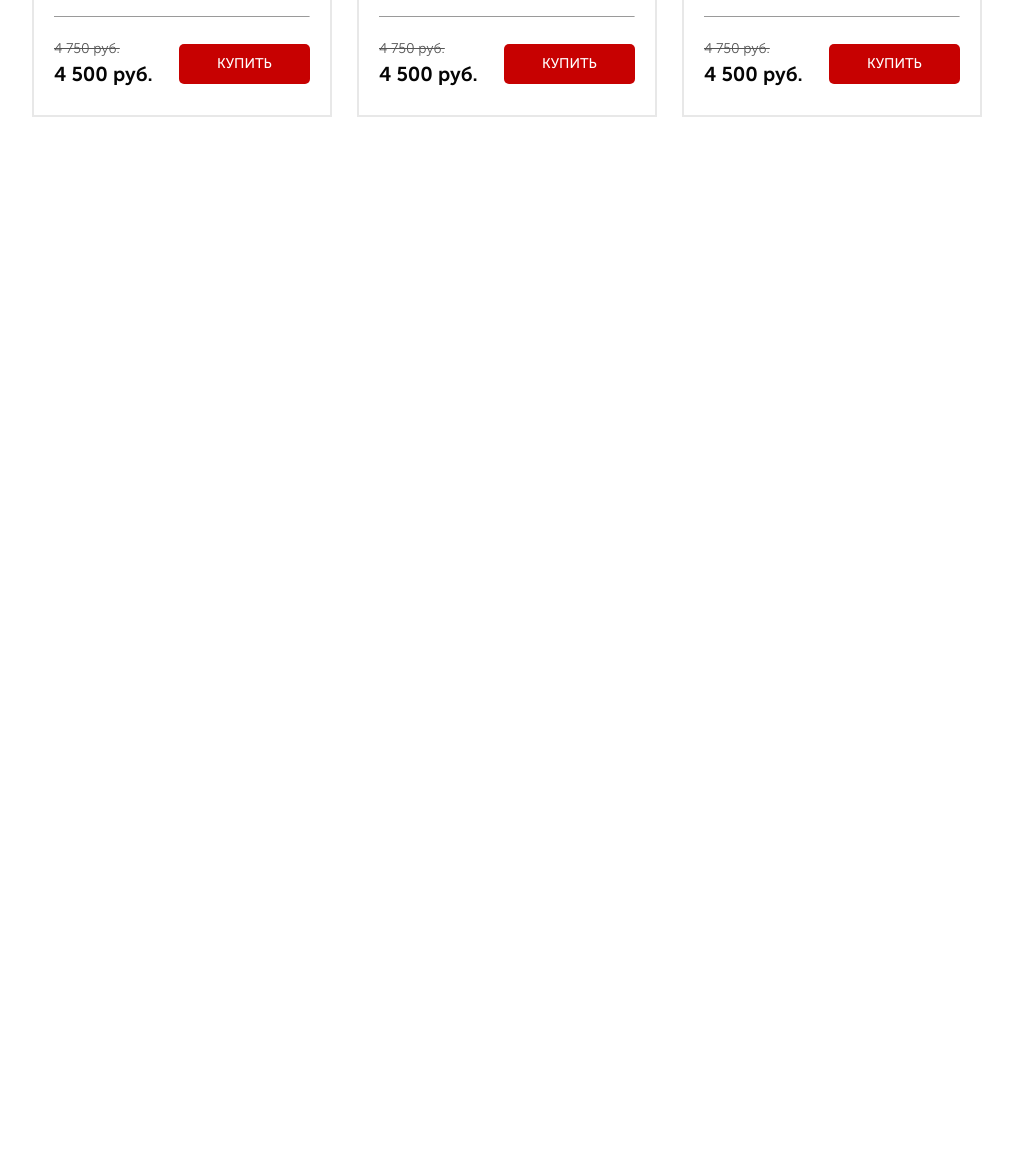
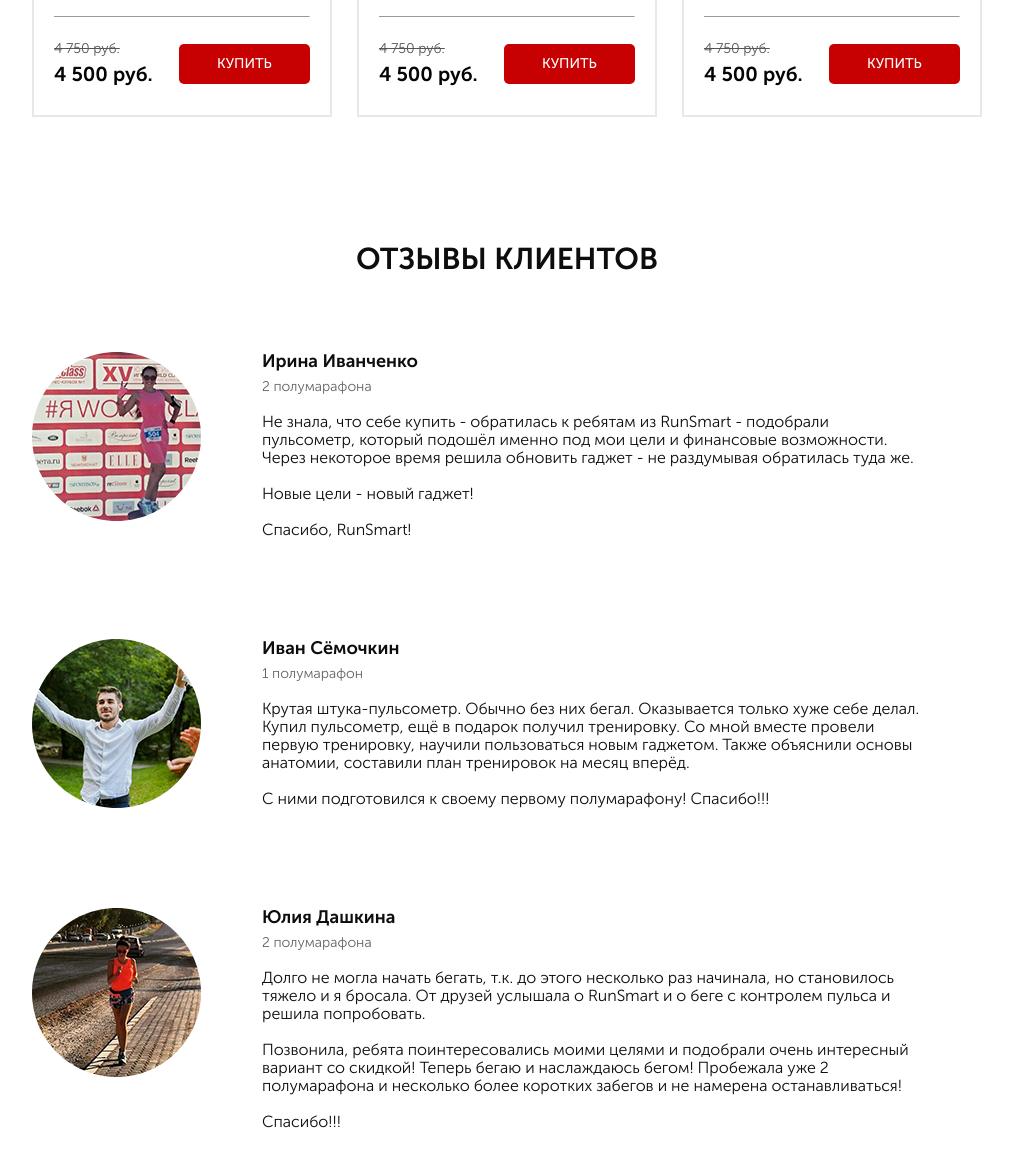
Before and after one commit to Khikrus/RunSmart-project, a website: page src/index.html in a window 1280 px wide. Shown: the part 3752-4918 px from the top of the page, without its empty margins (133-1146 px from the left). Before the commit the page ends 3989 px from the top, so only its background shows below. Drawn offline with nearby package versions, Linux system fonts and the light colour scheme.

Commit message:
Добавлены отзывы

```diff
--- a/src/index.html
+++ b/src/index.html
@@ -388,6 +388,54 @@
         </div>
     </section>
 
+    <section class="reviews">
+        <div class="container">
+            <h2 class="title">отзывы клиентов</h2>
+            <div class="reviews__item">
+                <img src="img/review_1.png" alt="Ирина Иванченко" class="reviews__img">
+                <div class="reviews__text">
+                    <div class="reviews__subtitle">Ирина Иванченко</div>
+                    <div class="reviews__count">2 полумарафона</div>
+                    <div class="reviews__descr">Не знала, что себе купить - обратилась к ребятам из RunSmart - подобрали пульсометр, который подошёл именно под мои цели и финансовые возможности.
+                    Через некоторое время решила обновить гаджет - не раздумывая обратилась туда же.
+                    <br><br>
+                    Новые цели - новый гаджет!
+                    <br><br>
+                    Спасибо, RunSmart!</div>
+                </div>
+            </div>
+            <div class="reviews__item">
+                <img src="img/review_2.png" alt="Иван Сёмочкин" class="reviews__img">
+                <div class="reviews__text">
+                    <div class="reviews__subtitle">Иван Сёмочкин</div>
+                    <div class="reviews__count">1 полумарафон</div>
+                    <div class="reviews__descr">Крутая штука-пульсометр. Обычно без них бегал. Оказывается только хуже себе делал.
+                    Купил пульсометр, ещё в подарок получил тренировку. Со мной вместе провели первую тренировку, научили пользоваться новым гаджетом. Также объяснили основы анатомии, составили план тренировок на месяц вперёд.
+                    <br><br>
+                    С ними подготовился к своему первому полумарафону! Спасибо!!!</div>
+                </div>
+            </div>
+            <div class="reviews__item">
+                <img src="img/review_3.png" alt="Юлия Дашкина" class="reviews__img">
+                <div class="reviews__text">
+                    <div class="reviews__subtitle">Юлия Дашкина</div>
+                    <div class="reviews__count">2 полумарафона</div>
+                    <div class="reviews__descr">Долго не могла начать бегать, т.к. до этого несколько раз начинала, но становилось тяжело и я бросала. От друзей услышала о RunSmart и о беге с контролем пульса и решила попробовать.
+                    <br><br>
+                    Позвонила, ребята поинтересовались моими целями и подобрали очень интересный вариант со скидкой! Теперь бегаю и наслаждаюсь бегом! Пробежала уже 2 полумарафона и несколько более коротких забегов и не намерена останавливаться!
+                    <br><br>
+                    Спасибо!!!</div>
+                </div>
+            </div>
+        </div>
+    </section>
+
+    <footer class="footer">
+        <!-- <div class="footer__map"></div> -->
+        <iframe src="https://www.google.com/maps/embed?pb=!1m18!1m12!1m3!1d2244.4303074593986!2d37.64480731604679!3d55.76839799825632!2m3!1f0!2f0!3f0!3m2!1i1024!2i768!4f13.1!3m3!1m2!1s0x46b54a636edcd2ad%3A0x4c2ca101e2c8c617!2z0JzRj9GB0L3QuNGG0LrQuNC5INC_0YAt0LQsIDQvMywg0JzQvtGB0LrQstCwLCAxMDcwNzg!5e0!3m2!1sru!2sru!4v1591822265591!5m2!1sru!2sru" width="100%" height="630" frameborder="0" style="border:0;" allowfullscreen="" aria-hidden="false" tabindex="0"></iframe>
+        <div class="footer_info"></div>
+    </footer>
+
     <script type="text/javascript" src="https://code.jquery.com/jquery-1.11.0.min.js"></script>
     <script type="text/javascript" src="https://code.jquery.com/jquery-migrate-1.2.1.min.js"></script>
     <script src="js/slick.min.js"></script>
--- /dev/null
+++ b/src/sass/blocks/_footer.scss
@@ -0,0 +1,3 @@
+.footer {
+    height: 630px;
+}
--- /dev/null
+++ b/src/sass/blocks/_reviews.scss
@@ -0,0 +1,38 @@
+.reviews {
+    padding-bottom: 71px;
+    &__item {
+        display: flex;
+        margin-top: 100px;
+        &:nth-child(2) {
+            margin-top: 70px;
+        }
+    }
+    &__img {
+        width: 169px;
+        height: 169px;
+    }
+    &__text {
+        max-width: 660px;
+        margin-left: 61px;
+    }
+    &__subtitle {
+        color: #0d0d0d;
+        font-size: 18px;
+        font-weight: 700;
+        line-height: 18px;
+    }
+    &__count {
+        margin-top: 10px;
+        color: #646464;
+        font-size: 14px;
+        font-weight: 300;
+        line-height: 14px;
+    }
+    &__descr {
+        margin-top: 19px;
+        color: #0d0d0d;
+        font-size: 16px;
+        font-weight: 300;
+        line-height: 18px;
+    }
+}
--- a/src/sass/style.scss
+++ b/src/sass/style.scss
@@ -15,3 +15,5 @@
 @import 'blocks/forms';
 @import 'blocks/carousel';
 @import 'blocks/catalog';
+@import 'blocks/reviews';
+@import 'blocks/footer';
```
Also changed, not shown: src/css/style.min.css, src/icons/facebook.svg (added), src/icons/instagram.svg (added), src/icons/pinterest.svg (added), src/img/review_1.jpg (deleted), src/img/review_1.png (added), src/img/review_2.jpg (deleted), src/img/review_2.png (added), src/img/review_3.jpg (deleted), src/img/review_3.png (added).
